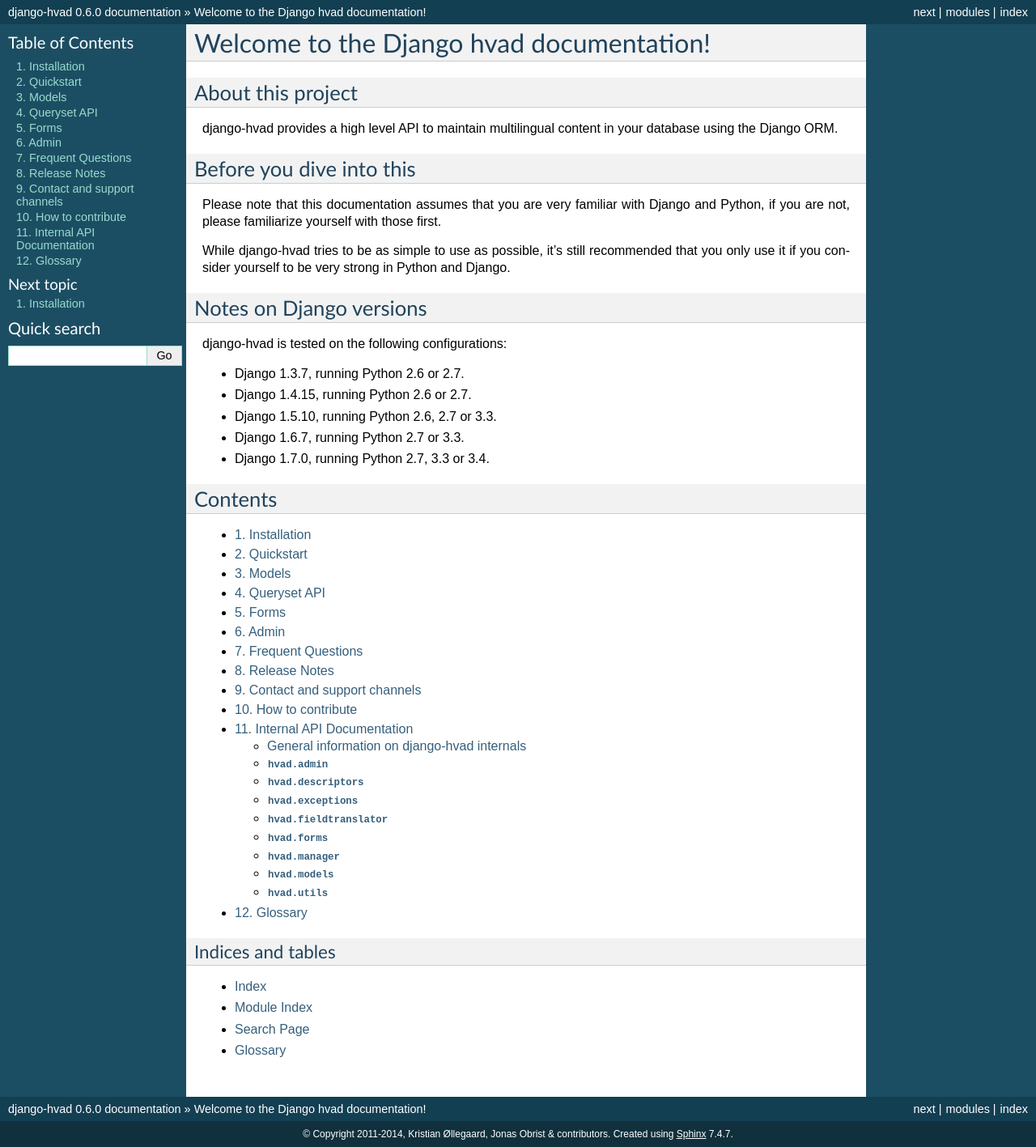
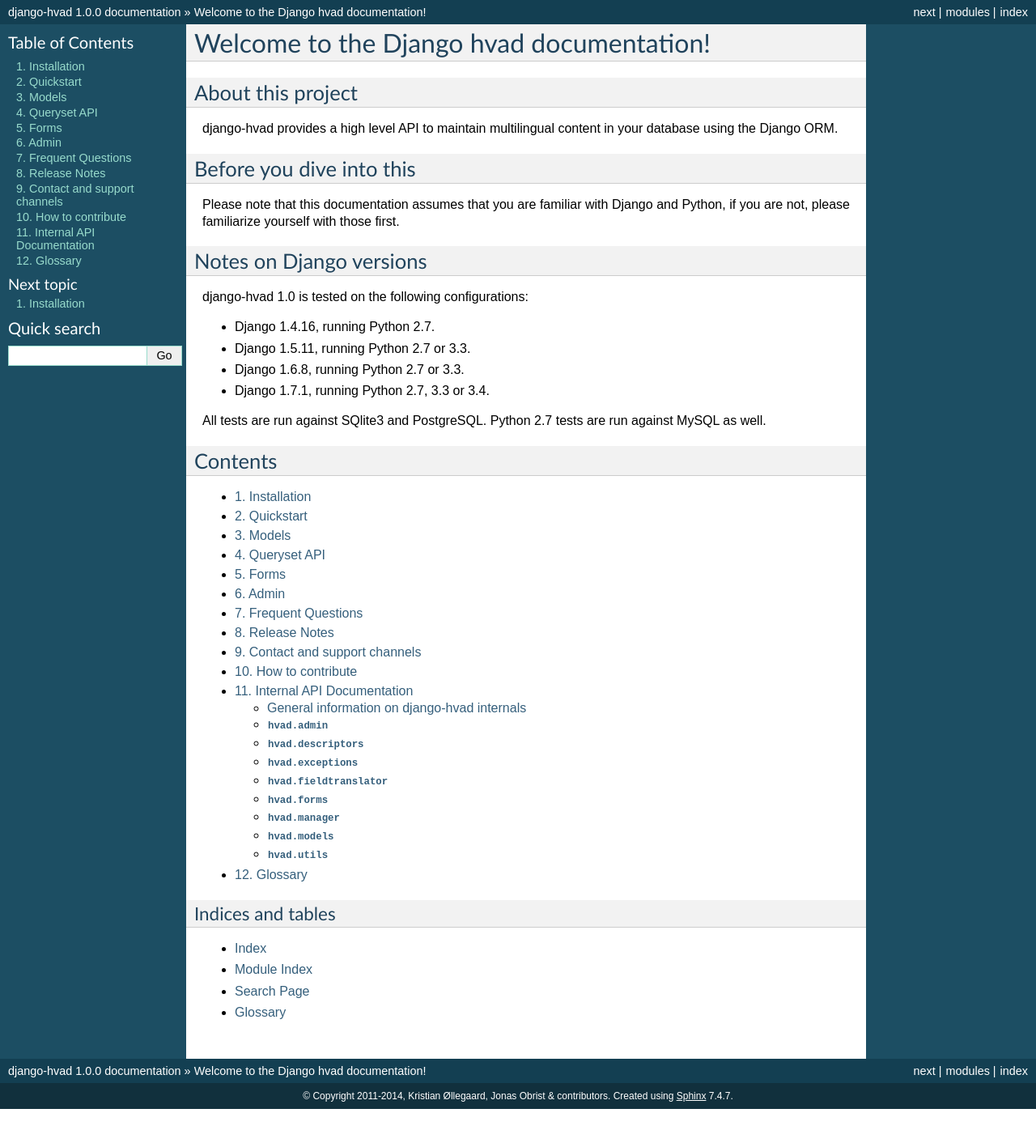
Before and after one commit to KristianOellegaard/django-hvad, a Sphinx documentation site: the page built from docs/index.rst, in a window 1280 px wide. Shown: the whole page at 81% size. Built offline with Sphinx 7.4.7, drawn with Linux system fonts in a browser that asks for light colours; after the commit the page ends 1370 px from its top, so only the background shows below that.

```diff
--- a/docs/conf.py
+++ b/docs/conf.py
@@ -55,9 +55,9 @@ copyright = u'2011-2014, Kristian Øllegaard, Jonas Obrist & contributors'
 # built documents.
 #
 # The short X.Y version.
-version = '0.6.0'
+version = '1.0.0'
 # The full version, including alpha/beta/rc tags.
-release = '0.6.0'
+release = '1.0.0'
 
 # The language for content autogenerated by Sphinx. Refer to documentation
 # for a list of supported languages.
--- a/docs/index.rst
+++ b/docs/index.rst
@@ -13,25 +13,22 @@ database using the Django ORM.
 Before you dive into this
 *************************
 
-Please note that this documentation assumes that you are very familiar with
+Please note that this documentation assumes that you are familiar with
 Django and Python, if you are not, please familiarize yourself with those first.
-
-While django-hvad tries to be as simple to use as possible, it's still
-recommended that you only use it if you consider yourself to be very strong in
-Python and Django.
 
 ************************
 Notes on Django versions
 ************************
 
-django-hvad is tested on the following configurations:
+django-hvad 1.0 is tested on the following configurations:
 
-- Django 1.3.7, running Python 2.6 or 2.7.
-- Django 1.4.15, running Python 2.6 or 2.7.
-- Django 1.5.10, running Python 2.6, 2.7 or 3.3.
-- Django 1.6.7, running Python 2.7 or 3.3.
-- Django 1.7.0, running Python 2.7, 3.3 or 3.4.
+- Django 1.4.16, running Python 2.7.
+- Django 1.5.11, running Python 2.7 or 3.3.
+- Django 1.6.8, running Python 2.7 or 3.3.
+- Django 1.7.1, running Python 2.7, 3.3 or 3.4.
 
+All tests are run against SQlite3 and PostgreSQL.
+Python 2.7 tests are run against MySQL as well.
 
 ***************
 Contents
--- a/docs/public/installation.rst
+++ b/docs/public/installation.rst
@@ -7,9 +7,8 @@ Installation
 Requirements
 ************
 
-* `Django`_ 1.3 or higher. Django 1.6 or higher is recommended.
-* Python 2.6 or a higher release of Python 2.x or PyPy 1.5 or higher, Python 3.3 or higher.
-* For Python 2.6 you need `argparse`_
+* `Django`_ 1.4 or higher. Django 1.6 or higher is recommended.
+* Python 2.7 or PyPy 1.5 or higher, Python 3.3 or higher.
 
 ************
 Installation
--- a/hvad/__init__.py
+++ b/hvad/__init__.py
@@ -1,2 +1,2 @@
-__version__ = '0.6.0'
-VERSION = (0, 6, 0)
+__version__ = '1.0.0'
+VERSION = (1, 0, 0)
--- a/setup.py
+++ b/setup.py
@@ -22,19 +22,19 @@ setup(
     zip_safe=False,
     include_package_data = True,
     install_requires=[
-        'Django>=1.3',
+        'Django>=1.4',
     ],
     classifiers = [
-        "Development Status :: 3 - Alpha",
+        "Development Status :: 5 - Production/Stable",
         "Framework :: Django",
         "Intended Audience :: Developers",
         "License :: OSI Approved :: BSD License",
         "Operating System :: OS Independent",
-        "Programming Language :: Python :: 2.6",
         "Programming Language :: Python :: 2.7",
         "Programming Language :: Python :: 3.3",
         "Programming Language :: Python :: 3.4",
         "Topic :: Database",
         "Topic :: Internet :: WWW/HTTP :: Dynamic Content",
+        "Topic :: Text Processing :: Linguistic",
     ]
 )
```
Also changed, not shown: README.rst (+9 -6 lines), docs/public/release_notes.rst (+7 -6 lines).
